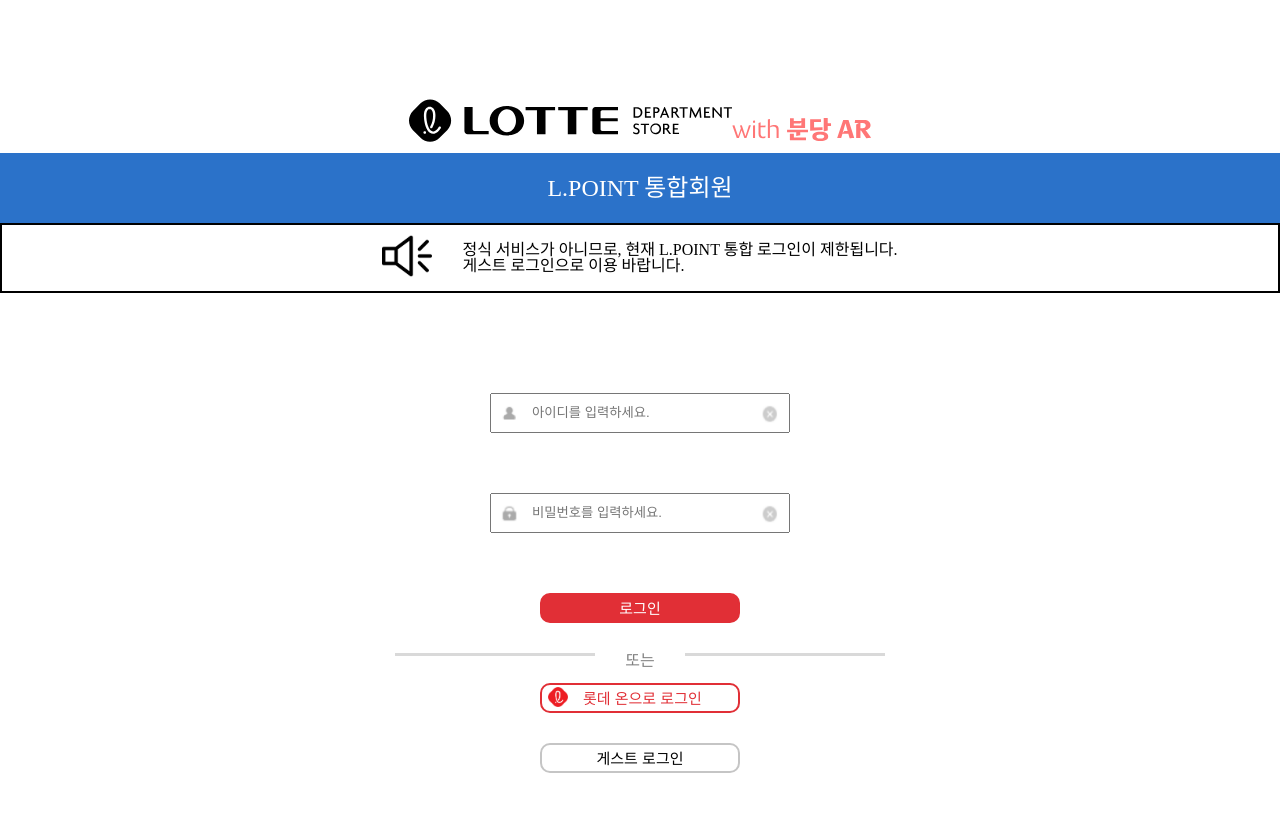
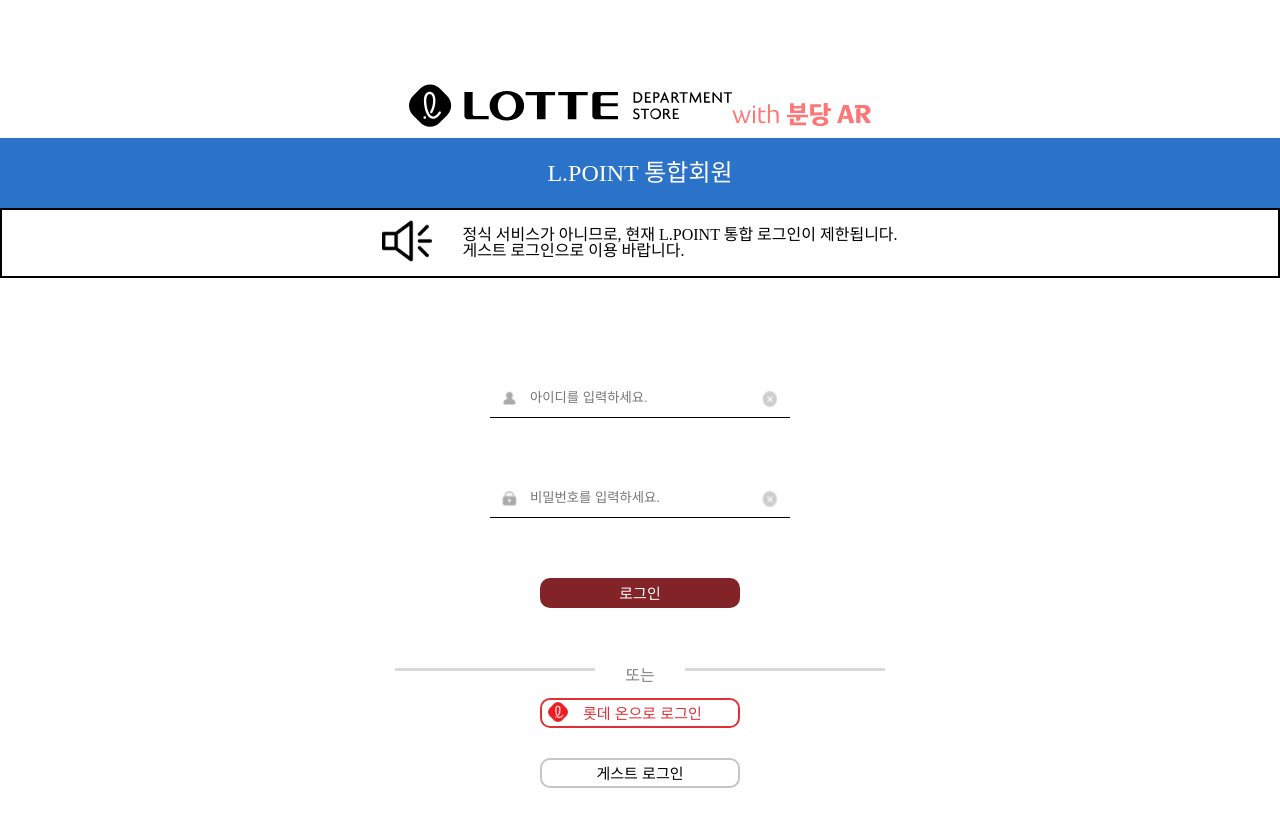
Before and after one commit to SangYoonLee1231/MZ-AR-AR_Refactoring, a React (Create React App) app: page /f in a window 1280 px wide. Shown: the top 826 px of the page. Built offline with nearby package versions, Linux system fonts and the light colour scheme.

Commit message:
[FIX] 모든 오류 해결, 완성(로그인)

```diff
--- a/src/pages/LogIn_noMember/LogIn_noMember.jsx
+++ b/src/pages/LogIn_noMember/LogIn_noMember.jsx
@@ -9,12 +9,16 @@
     const [verify, setVerify] = useState('');
     let [isClicked, setClicked] = useState('');
     let [isValid, setValid] = useState('');
+    const [timeRemaining, setTimeRemaining] = useState(180); // 3분은 180초
+    const minutes = Math.floor(timeRemaining / 60);
+    const seconds = timeRemaining % 60;
 
 
     //토스트 메시지를 띄우기 위한 설정~
     const [showToast, setShowToast] = useState(false);
     const [showToast_verify, setShowToast_verify] = useState(false);
     const [showToast_verify_wrong, setShowToast_verify_wrong] = useState(false);
+    const [showToast_isSend, setShowToast_isSend] = useState(false);
     const history = useNavigate();
 
     //전화번호 업데이트
@@ -61,7 +65,26 @@
         }
     }
 
-    const isButtonDisabled = username === '' || verify === '' || isClicked === '' || isValid === 'False';
+    useEffect(() => {
+        if (verify === '') {
+            setValid('False');
+            setShowToast_verify(false);
+            setShowToast_verify_wrong(false);
+        }
+    }, [verify]);
+
+    useEffect(() => {
+        if (timeRemaining > 0) {
+            const timer = setTimeout(() => {
+                setTimeRemaining(timeRemaining - 1);
+            }, 1000); //1초마다 타이머를 갱신
+
+            return () => clearTimeout(timer);
+        }
+    }, [timeRemaining]);
+
+
+    const isButtonDisabled = username === '' || verify === '' || isClicked === '' || isValid === '' || isValid === 'False';
 
     return (
         <div className="vertical-center-lineUp">
@@ -81,14 +104,31 @@
                         onChange={LogIn_id}
                         style={{ width: '300px', height: '40px' }}
                         placeholder="핸드폰 번호"
+                        className="input"
                     />
                     <button className="verify-button" onClick={() => {
                         setClicked('True');
-
+                        setShowToast_isSend('True');
+                        setTimeRemaining(180); // 3분으로 다시 설정
                     }}>
                         <a>인증요청</a>
                     </button>
                 </div>
+                {showToast_isSend && (
+                    <div className="toast">
+                        {timeRemaining === 0 ? (
+                            <a>다시 인증을 요청해주세요.</a>
+                        ) : (
+                            <>
+                                <a>인증번호가 전송되었습니다!</a>
+                                <a href="#" style={{ color: 'blue', textDecoration: 'none' }}>
+                                    {' '}
+                                    {minutes}:{seconds < 10 ? `0${seconds}` : seconds}
+                                </a>
+                            </>
+                        )}
+                    </div>
+                )}
                 <div className="SizedBox_ver2"></div>
                 <div className="horizDIV">
                     <input
@@ -97,6 +137,7 @@
                         onChange={verifyNumber}
                         style={{ width: '300px', height: '40px' }}
                         placeholder="인증번호를 입력하세요."
+                        className="input"
                     />
                     <button className="verify-button" onClick={() => {
 
@@ -105,7 +146,6 @@
                         <a>인증확인</a>
                     </button>
                 </div>
-                <div className="SizedBox_ver2"></div>
                 {showToast_verify && <div className="toast">인증되었습니다!</div>}
                 {showToast_verify_wrong && <div className="toast">인증에 실패하였습니다!</div>}
             </div>
--- a/src/pages/LogIn_noMember/LogIn_noMember.scss
+++ b/src/pages/LogIn_noMember/LogIn_noMember.scss
@@ -53,3 +53,13 @@
     display: flex;
     flex-direction: row;
 }
+
+.input {
+    border: none;
+    border-bottom: 1px solid black;
+}
+
+.input:focus {
+    outline: none;
+    border-bottom: 1px solid rgb(251, 131, 131);
+}
--- a/src/pages/Login/LoginPage.jsx
+++ b/src/pages/Login/LoginPage.jsx
@@ -25,7 +25,6 @@
     alert('현재 지원되지 않는 서비스입니다. 게스트 로그인으로 시도하세요.');
   }
 
-  //아이디와 비밀번호가 모두 입력되었을 때 로그인 버튼이 활성화되도록 만듦!
   const handleLogIn = () => {
     if (username !== '' && password !== '') {
       setShowToast(true);
@@ -33,11 +32,12 @@
         setShowToast(false);
         //이전 화면으로 이동
         history(-1);
-      }, 500); //0.8초 후 토스트 메시지를 숨기고 이동
+      }, 500); //0.5초 후 이동
     } else {
-      alert('아이디와 비밀번호를 모두 입력하려무나');
+      alert('아이디와 비밀번호를 모두 입력해주세요.');
     }
   };
+
 
   //아이디와 비밀번호가 모두 입력 시 버튼이 활성화되게 하기 위한 변수
   const isButtonDisabled = username === '' || password === '';
@@ -77,6 +77,7 @@
             paddingLeft: '40px'
           }}
           placeholder="아이디를 입력하세요."
+          className="input"
         />
         <div className="SizedBox_ver2"></div>
         <img
@@ -104,6 +105,7 @@
             paddingLeft: '40px'
           }}
           placeholder="비밀번호를 입력하세요."
+          className="input"
         />
         <div className="SizedBox_ver2"></div>
         <img
@@ -113,13 +115,15 @@
         />
       </div>
       <div className="SizedBox_ver2"></div>
-      <button className="LoginPage-button-style " onClick={handleLogIn} disabled={isButtonDisabled}>
+      <button className={`LoginPage-button-style  ${isButtonDisabled ? 'disabled-button' : ''}`}
+        onClick={handleLogIn} disabled={isButtonDisabled}>
 
         <a>로그인</a>
 
       </button>
       <div className="SizedBox_ver2"></div>
       {showToast && <div className="toast">로그인되었습니다.</div>}
+      <div className="SizedBox_ver2"></div>
 
       <div className="rowDIV">
         <div className="strokeDIV"></div>
--- a/src/pages/Login/LoginPage.scss
+++ b/src/pages/Login/LoginPage.scss
@@ -80,6 +80,11 @@
     font-size: 15px;
 }
 
+.disabled-button {
+    background-color: rgb(130, 36, 39) !important;
+    border: 2px solid rgb(130, 36, 39) !important;
+}
+
 .GuestLogin {
     width: 200px;
     height: 30px;
--- a/src/pages/SignUp/SignUp.jsx
+++ b/src/pages/SignUp/SignUp.jsx
@@ -78,6 +78,7 @@
                 onChange={LogIn_id}
                 style={{ width: '300px', height: '40px' }}
                 placeholder="닉네임 입력"
+                className="input"
             />
             <div className="SizedBox_ver2"></div>
             <div className="horizDIV">
--- a/src/pages/SignUp/SignUp.scss
+++ b/src/pages/SignUp/SignUp.scss
@@ -53,3 +53,13 @@
     display: flex;
     flex-direction: row;
 }
+
+.input {
+    border: none;
+    border-bottom: 1px solid black;
+}
+
+.input:focus {
+    outline: none;
+    border-bottom: 1px solid rgb(251, 131, 131);
+}
```
